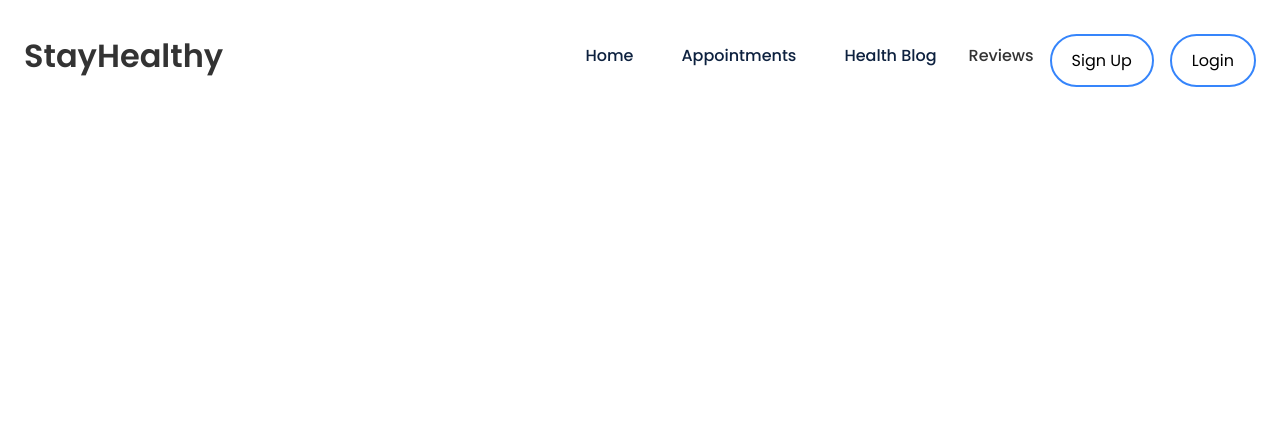
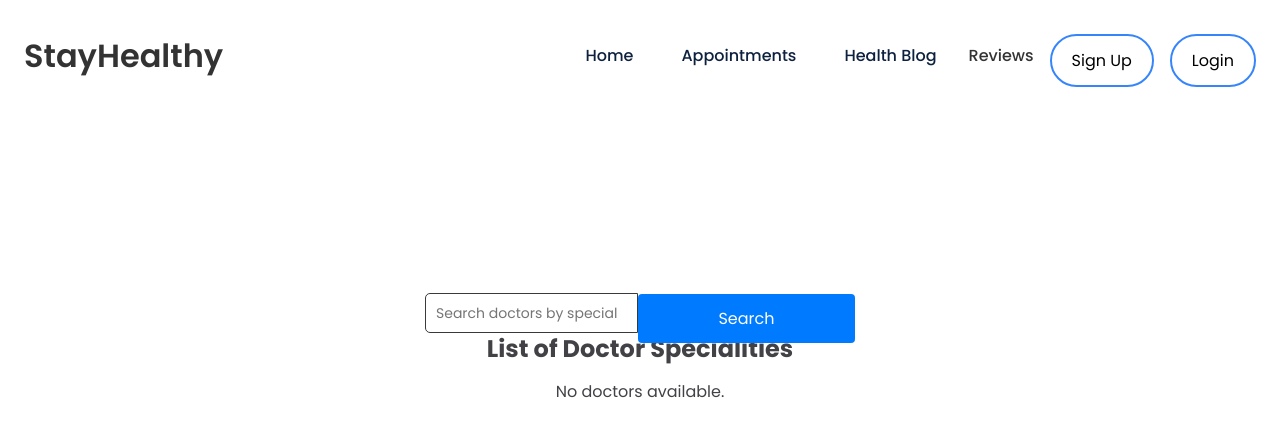
Before and after one commit to ibm-developer-skills-network/grihf-frontend_capstone_starter_code, a React (Create React App) app: page /booking-consultation in a window 1280 px wide. Shown: the top 436 px of the page. Built offline with nearby package versions, Linux system fonts and the light colour scheme.

Commit message:
fix_search

```diff
--- a/src/Components/BookingConsultation.js
+++ b/src/Components/BookingConsultation.js
@@ -1,18 +1,95 @@
-import React from 'react';
+import React, { useState, useEffect } from 'react';
 import FindDoctorSearch from './FindDoctorSearch/FindDoctorSearch';
-import DoctorCard from './DoctorCard/DoctorCard'
+import DoctorCard from './DoctorCard/DoctorCard';
+import { useSearchParams } from 'react-router-dom';
 
+function BookingConsultation() {
+  const [searchParams] = useSearchParams();
+  const [doctors, setDoctors] = useState([]);
+  const [filteredDoctors, setFilteredDoctors] = useState([]);
+  const [isSearched, setIsSearched] = useState(false);
 
+  useEffect(() => {
+    const storedDoctorData = JSON.parse(localStorage.getItem('doctorData'));
+    if (storedDoctorData && Array.isArray(storedDoctorData)) {
+      setDoctors(storedDoctorData);
+    }
+  }, []);
 
-function BookingConsultation () {
+  useEffect(() => {
+    if (searchParams.get('speciality')) {
+      const filtered = doctors.filter(
+        (doctor) =>
+          doctor.speciality.toLowerCase() ===
+          searchParams.get('speciality').toLowerCase()
+      );
+      setFilteredDoctors(filtered);
+      setIsSearched(true);
+    } else {
+      setFilteredDoctors([]);
+      setIsSearched(false);
+    }
+  }, [searchParams, doctors]);
 
+  const handleSearch = (searchText) => {
+    if (searchText === '') {
+      setFilteredDoctors([]);
+      setIsSearched(false);
+    } else {
+      const filtered = doctors.filter(
+        (doctor) =>
+          doctor.speciality.toLowerCase().includes(searchText.toLowerCase())
+      );
+      setFilteredDoctors(filtered);
+      setIsSearched(true);
+    }
+  };
 
-    return (
-        <div>
-           {/* <FindDoctorSearch></FindDoctorSearch>  */}
-          <DoctorCard ></DoctorCard>
+  return (
+    <div>
+      <center>
+        <div className="searchpage-container">
+          <FindDoctorSearch onSearch={handleSearch} />
+          <div className="search-results-container">
+            {isSearched ? (
+              <center>
+                <h2>
+                  {filteredDoctors.length} doctors are available{' '}
+                  {searchParams.get('location')}
+                </h2>
+                <h3>
+                  Book appointments with minimum wait-time & verified doctor
+                  details
+                </h3>
+                {filteredDoctors.length > 0 ? (
+                  filteredDoctors.map((doctor) => (
+                    <div key={doctor.name}>
+                      <DoctorCard className="doctorcard" {...doctor} />
+                    </div>
+                  ))
+                ) : (
+                  <p>No doctors found.</p>
+                )}
+              </center>
+            ) : (
+              <center>
+                <h2>List of Doctor Specialities</h2>
+                {doctors.length > 0 ? (
+                  doctors.map((doctor) => (
+                    <div key={doctor.name}>
+                      <DoctorCard className="doctorcard" {...doctor} />
+                    </div>
+                  ))
+                ) : (
+                  <p>No doctors available.</p>
+                )}
+              </center>
+            )}
+          </div>
         </div>
-    )
+      </center>
+    </div>
+  );
 }
 
-export default BookingConsultation
+export default BookingConsultation;
--- a/src/Components/DoctorCard/DoctorCard.js
+++ b/src/Components/DoctorCard/DoctorCard.js
@@ -10,7 +10,7 @@ import 'reactjs-popup/dist/index.css';
 
 
 
-function DoctorCard (){
+function DoctorCard ({name, speciality, experience, ratings}){
 
     const [doctors, setDoctors] = useState([]);
     const [showModal, setShowModal] = useState(false);
@@ -22,19 +22,7 @@ function DoctorCard (){
     const [showAppointmentForm, setShowAppointmentForm] = useState(false);
     const [searchQuery, setSearchQuery] = useState('');
 
-    const handleSearch = (event) => {
-        const query = event.target.value.toLowerCase();
-        setSearchQuery(query);
-        if (query) {
-            const filtered = storedDoctorData.filter(
-                (doctor) => doctor.speciality.toLowerCase().includes(query)
-            );
-            setFilteredDoctors(filtered);
-            setIsSearched(true);
-        } else {
-            setIsSearched(false);
-        }
-    };
+
     const handleShowAppointmentForm = () => {
       setShowAppointmentForm(true);
     };
@@ -68,81 +56,29 @@ function DoctorCard (){
     return (
     <div  >
     <center>
-        <div style={{marginTop:"200px" ,width:"50%"}}>
+        {/* <div style={{marginTop:"200px" ,width:"50%"}}>
             <h1>Search doctor by speciality</h1>
             <input
               type="text"
               className="search-doctor-input-box"
               placeholder="Search doctors by specialty..."/>
               <button>click here</button>
-        </div>
+        </div> */}
       <div className="searchpage-container" style={{marginTop:"250px"}}>
         <div className="search-results-container">
-              {storedDoctorData.map((doctor) => (
-                <div className="doctor-card-container" key={doctor.name}>
+                <div className="doctor-card-container">
                    <div className="doctor-card-details-container">
                    <div className="doctor-card-details">
-                     <div className="doctor-card-detail-name">{doctor.name}</div>
-                     <div className="doctor-card-detail-speciality">{doctor.speciality}</div>
-                     <div className="doctor-card-detail-experience">{doctor.experience} years experience</div>
-                     <div className="doctor-card-detail-consultationfees">Ratings: {doctor.ratings}
+                     <div className="doctor-card-detail-name">{name}</div>
+                     <div className="doctor-card-detail-speciality">{speciality}</div>
+                     <div className="doctor-card-detail-experience">{experience} years experience</div>
+                     <div className="doctor-card-detail-consultationfees">Ratings: {ratings}
                     </div>
                    </div>
         </div>
-        <div className="doctor-card-options-container">
-        <Popup
-          style={{ backgroundColor: '#FFFFFF'}}
-          trigger={
-            <button className={`book-appointment-btn ${appointments.length > 0 ? 'cancel-appointment' : ''}`}>
-              {appointments.length > 0 ? (
-                <div>Cancel Appointment</div>
-              ) : (
-                <div>Book Appointment</div>
-              )}
-              <div>No Booking Fee</div>
-            </button>
-          }
-          modal
-          open={showModal}
-          onClose={() => setShowModal(false)}
-        >
-          {(close) => (
-            <div className="doctorbg" style={{ height: '80vh'}}>
-              <div>
-                <div className="doctor-card-profile-image-container">
-                {/* <svg xmlns="http://www.w3.org/2000/svg" width="46" height="46" fill="currentColor" class="bi bi-person-fill" viewBox="0 0 16 16"> <path d="M3 14s-1 0-1-1 1-4 6-4 6 3 6 4-1 1-1 1H3zm5-6a3 3 0 1 0 0-6 3 3 0 0 0 0 6z"/> </svg> */}
-                {/* <img  alt="Placeholder" className="doctor-profile-image-placeholder" /> */}
-                </div>
-                <div className="doctor-card-details">
-                  <div className="doctor-card-detail-name">{doctor.name}</div>
-                  <div className="doctor-card-detail-speciality">{doctor.speciality}</div>
-                  <div className="doctor-card-detail-experience">{doctor.experience} years experience</div>
-                  <div className="doctor-card-detail-consultationfees">Ratings: {doctor.ratings}</div>
-                </div>
-              </div>
-
-              {appointments.length > 0 ? (
-                <>
-                  <h3 style={{ textAlign: 'center' }}>Appointment Booked!</h3>
-                  {appointments.map((appointment) => (
-                    <div className="bookedInfo" key={appointment.id}>
-                      <p>Name: {appointment.name}</p>
-                      <p>Phone Number: {appointment.phoneNumber}</p>
-                      <button onClick={() => handleCancel(appointment.id)}>Cancel Appointment</button>
-                    </div>
-                  ))}
-                </>
-              ) : (
-                <AppointmentForm doctorName={doctor.name} doctorSpeciality={doctor.speciality} onSubmit={handleFormSubmit} />
-              )}
-            </div>
-          )}
-        </Popup>
-      </div>
     </div>
-              ))}
-        </div>
-      </div>
+    </div>
+    </div>
     </center>
     </div>
 
--- a/src/Components/FindDoctorSearch/FindDoctorSearch.js
+++ b/src/Components/FindDoctorSearch/FindDoctorSearch.js
@@ -20,8 +20,11 @@ function FindDoctorSearch() {
     const handleDoctorSelect = (speciality) => {
         setSearchDoctor(speciality); // Update the searchDoctor state with the selected specialty
         setDoctorResultHidden(true); // Hide the search results
-        navigate(`/instant-consultation?speciality=${speciality}`);
+        navigate(`/booking-consultation?speciality=${speciality}`);
     };
+    const handleSearchButtonClick = () => {
+    navigate(`/booking-consultation?speciality=${searchDoctor}`);
+  };
 
     // Function to handle changes in the search input
     const handleSearchInputChange = (text) => {
@@ -51,6 +54,10 @@ function FindDoctorSearch() {
                             onFocus={() => setDoctorResultHidden(false)}
                             onBlur={() => setDoctorResultHidden(true)}
                         />
+                        {/* Search Button */}
+                         <button className="search-button" onClick={handleSearchButtonClick}>
+                        Search
+                        </button>
                         {/* Search Results */}
                         <div className="search-doctor-input-results" hidden={doctorResultHidden}>
                             {/* Display filtered specialties */}
--- a/src/Components/InstantConsultationBooking/InstantConsultation.js
+++ b/src/Components/InstantConsultationBooking/InstantConsultation.js
@@ -70,7 +70,7 @@ function InstantConsultation () {
                     {filteredDoctors.length > 0 ? (
                     filteredDoctors.map(doctor => <div key={doctor.name}>
                         <DoctorCardIC className="doctorcard" {...doctor} />
-                        <DoctorCard {...doctor} />
+
                       </div>)
 
                     ) : (
```
Also changed, not shown: 1 other file (tests, documents, lock files or other folders).
